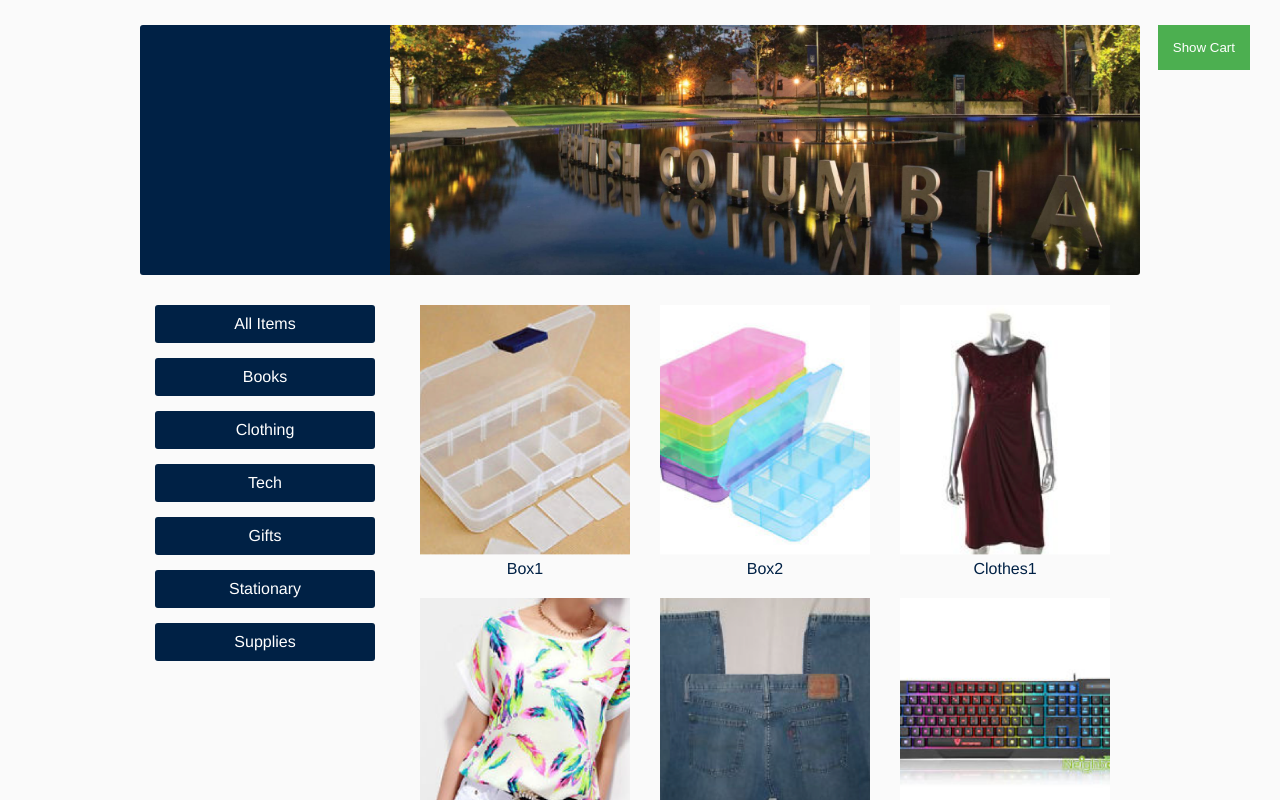
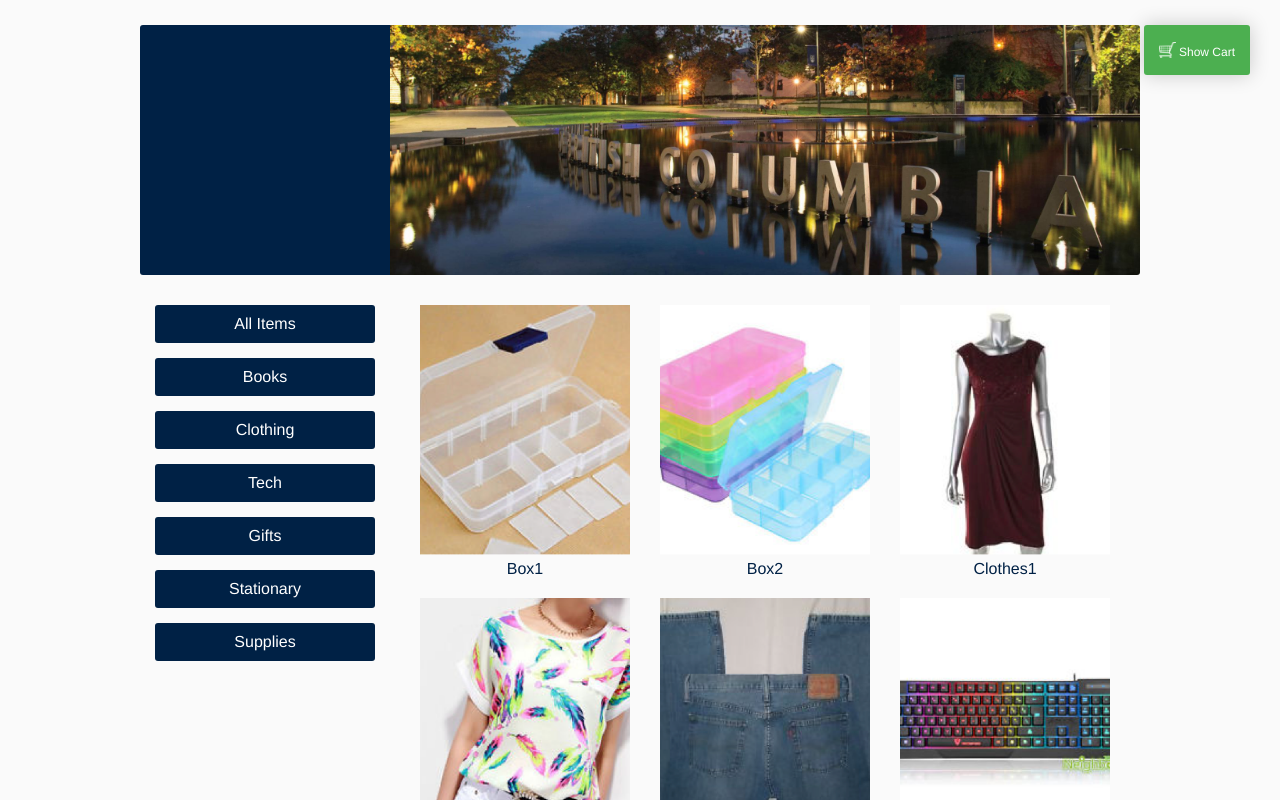
Before and after one commit to jacobtwlee/ubc-bookstore, a plain HTML site: page index.html in a window 1280 px wide. Shown: the top 800 px of the page. Drawn offline with nearby package versions, Linux system fonts and the light colour scheme.

Commit message:
minor style changes

```diff
--- a/css/styles.css
+++ b/css/styles.css
@@ -116,7 +116,6 @@
 }
 
 .product:hover {
-    cursor: pointer;
     background-color: #E6E6E6;
 }
 
@@ -166,12 +165,12 @@
     width: 30%;
     padding: 10px;
     border-radius: 3px;
-    opacity: 0.9;
+    cursor: pointer;
 }
 
 .cartButton.add {
     left: 7%;
-    background-color: #8ebb1b;
+    background-color: #4CAF50;
 }
 
 .cartButton.remove {
@@ -179,17 +178,35 @@
     background-color: #b31d1d;
 }
 
-.cartButton:hover {
-    opacity: 1;
+.cartButton.add:hover {
+    background-color: #5DC162;
+}
+
+.cartButton.remove:hover {
+    background-color: #C52B2B;
 }
 
 #showCartButton{
-    position: absolute;
+    position: fixed;
     right: 30px;
     background-color: #4CAF50; /* Green */
-    border: none;
     color: white;
     padding: 15px 15px;
     text-align: center;
-    text-decoration: none;
+    cursor: pointer;
+    border-radius: 3px;
+    box-shadow: 0 0 20px rgba(0,0,0,0.2);
+    z-index: 1000;
+    line-height: 16px;
+    font-size: 12px;
 }
+
+#showCartButton:hover {
+    background-color: #5DC162;
+}
+
+.cartIcon {
+    position: relative;
+    height: 16px;
+    top: 2px;
+}
--- a/index.html
+++ b/index.html
@@ -7,7 +7,7 @@
         <link rel="stylesheet" type="text/css" href="css/styles.css">
     </head>
     <body>
-        <button id="showCartButton" onclick="showCart()">Show Cart</button>
+        <div id="showCartButton" onclick="showCart()"><img class="cartIcon" src="images/cart.png"> Show Cart</div>
         <div id="header" class="row">
             <div id="logo" class="col-left"></div>
             <div id="welcomeBanner" class="col-right"></div>
--- a/js/scripts.js
+++ b/js/scripts.js
@@ -5,7 +5,16 @@
 var inactiveTime = 0;
 
 function showCart(){
-    window.alert("Your cart contains: \n" + JSON.stringify(products, null, 2));
+    var cartStr = "";
+
+    for (var productName in cart) {
+        cartStr += productName + ": " + cart[productName] + "\n";
+    }
+
+    cartStr = cartStr || "Cart is empty.";
+
+    window.alert("Cart contents: \n\n" + cartStr);
+    inactiveTime = 0;
 }
 
 function addToCart(productName) {
```
